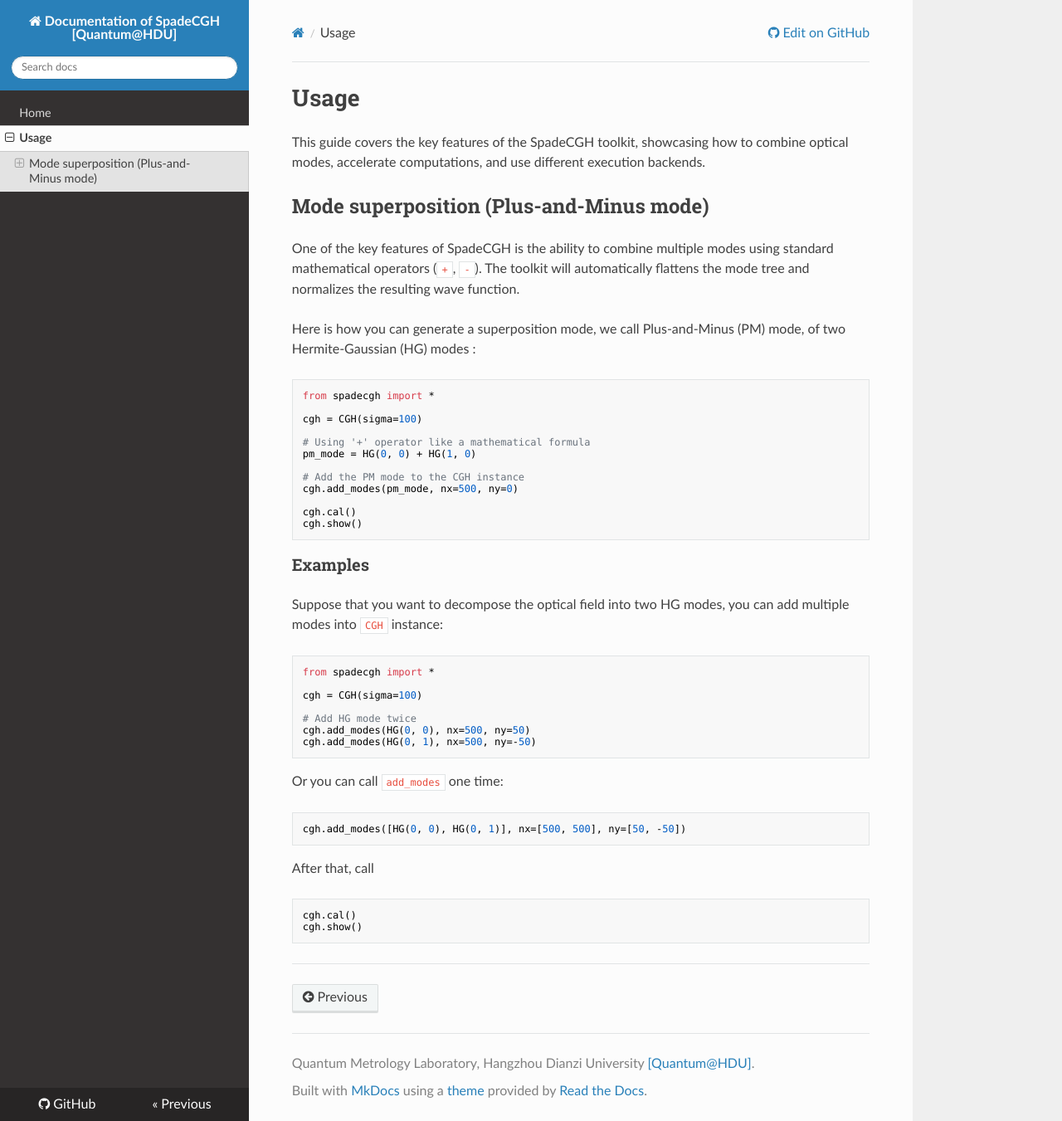
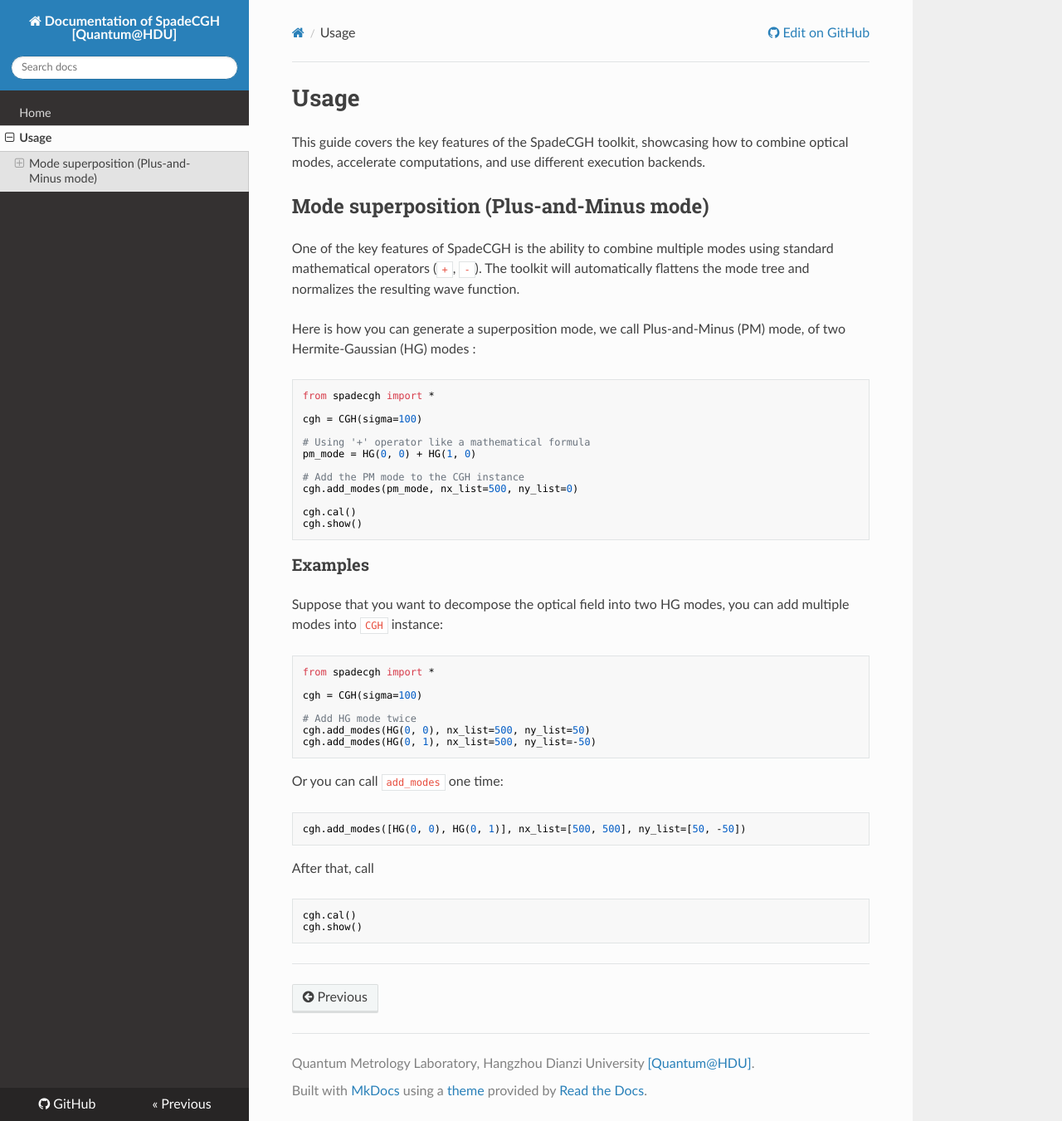
Before and after one commit to huchaoning/spadecgh, an MkDocs documentation site: the page built from docs/usage.md, in a window 1280 px wide and 1351 px high. Shown: the whole window at 83% size. Built offline with MkDocs 1.6.1, drawn with Linux system fonts in a browser that asks for light colours; nearby versions of some CDN libraries.

Commit message:
update docs

````diff
--- a/docs/usage.md
+++ b/docs/usage.md
@@ -19,7 +19,7 @@
 pm_mode = HG(0, 0) + HG(1, 0)
 
 # Add the PM mode to the CGH instance
-cgh.add_modes(pm_mode, nx=500, ny=0)
+cgh.add_modes(pm_mode, nx_list=500, ny_list=0)
 
 cgh.cal()
 cgh.show()
@@ -35,14 +35,14 @@
 cgh = CGH(sigma=100)
 
 # Add HG mode twice
-cgh.add_modes(HG(0, 0), nx=500, ny=50)
-cgh.add_modes(HG(0, 1), nx=500, ny=-50)
+cgh.add_modes(HG(0, 0), nx_list=500, ny_list=50)
+cgh.add_modes(HG(0, 1), nx_list=500, ny_list=-50)
 ```
 
 Or you can call `add_modes` one time:
 
 ```python
-cgh.add_modes([HG(0, 0), HG(0, 1)], nx=[500, 500], ny=[50, -50])
+cgh.add_modes([HG(0, 0), HG(0, 1)], nx_list=[500, 500], ny_list=[50, -50])
 ```
 
 After that, call
````
Also changed, not shown: docs/index.md (+1 -1 lines).
